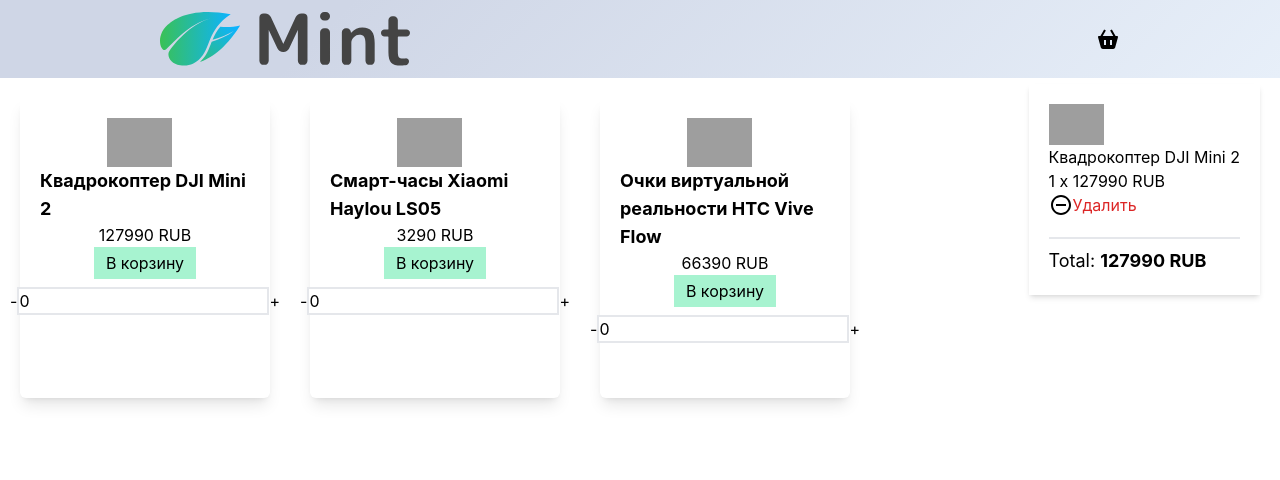
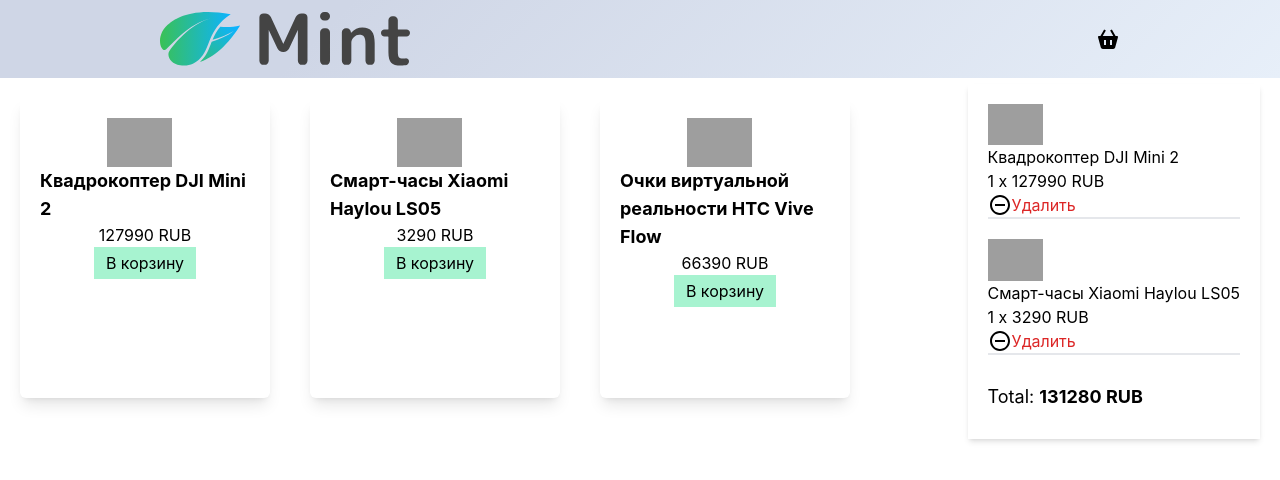
Before and after one commit to vkuznetsoff/e-shop, a React (Create React App) app: page / in a window 1280 px wide. Both pictures are taken after a click on the button 1108 px from the left and 39 px from the top of the page. Shown: the top 480 px of the page. Built offline with nearby package versions, Linux system fonts and the light colour scheme; grey boxes are pictures that could not be loaded.

Commit message:
Done remove from Cart

```diff
--- a/src/App.tsx
+++ b/src/App.tsx
@@ -1,4 +1,5 @@
 import { Provider } from "react-redux";
+import Cards from "./components/Cards";
 import Goods from "./components/Cards";
 import Header from "./components/Header";
 import store from "./store/store";
@@ -8,7 +9,7 @@
   return (
     <Provider store={store}>
       <Header />
-      <Goods />
+      <Cards />
     </Provider>
 
   );
--- a/src/components/Cards.tsx
+++ b/src/components/Cards.tsx
@@ -1,8 +1,8 @@
 import { FC } from "react"
-import { ICard } from "../types"
+import {IProduct, IProductCard } from "../types"
 import Card from "./Сard"
 
-const cards: ICard[] = [
+const cards: IProductCard[] = [
     {
         id: '1qq',
         imagePath: 'https://items.s1.citilink.ru/1420753_v01_b.jpg',
@@ -29,7 +29,7 @@
     return (
         <div className='flex flex-wrap items-center '>
             {cards.map(c => (
-               <Card key={c.id} card={c}/>
+               <Card key={c.id} product={c}/>
             ))
             }
         </div>
--- /dev/null
+++ b/src/components/Cart.tsx
@@ -0,0 +1,65 @@
+import { FC } from "react";
+import cn from "classnames";
+import { TypedUseSelectorHook, useDispatch, useSelector } from "react-redux";
+import { RootStateType } from "../store/rootReducer";
+import { ICartItem } from "../types";
+
+import removeIcon from '../assets/img/remove.svg'
+import { removeCartItem } from "../store/actions";
+
+
+//Компонента Корзины - содержимое корзины
+const Cart: FC<{ showCart: boolean }> = ({ showCart }) => {
+  const cart = useSelector((state: RootStateType) => state.cart);
+  const total = (cart as ICartItem[]).reduce((acc, item) => acc + item.price, 0);
+  const dispatch = useDispatch()
+
+  const removeItem = (id: string) => {
+    const updatedCart = (cart as ICartItem[]).filter((i) => i.id !== id);
+    dispatch(removeCartItem(id))
+    console.log(id);
+  };
+  return (
+    <div
+      className={cn("absolute right-5 shadow-md p-5 bg-white", {
+        hidden: !showCart
+      })}
+      style={{ top: "calc(60px + 1.5rem" }}
+    >
+      {(cart as ICartItem[]).map((item) => (
+        <div key={`card item ${item.name} `} className='flex-col items-center mb-5 border-b-2'>
+          <img
+            src={item.imagePath}
+            alt={item.name}
+            width={55}
+            height={55}
+            className="mr-3"
+          />
+
+          <div className="">{item.name}</div>
+
+          <div>
+            {item.count} x {item.price} RUB
+          </div>
+          <div
+            className="text-red-600 cursor-pointer flex"
+            onClick={() => removeItem(item.id)}
+          >
+            <img src={removeIcon} alt="remove" />
+            Удалить
+          </div>
+
+
+        </div>
+      ))}
+
+      {(cart as ICartItem[]).length !== 0 && <div className="text-lg mt-5 mb-2  pt-2">
+             Total: <b>{total} RUB</b>
+          </div>
+      }
+
+    </div>
+  );
+};
+
+export default Cart;
--- a/src/components/Header.tsx
+++ b/src/components/Header.tsx
@@ -2,10 +2,11 @@
 
 import logoImg from '../assets/img/logo.svg'
 import cartIcon from '../assets/img/cart.svg'
-import removeIcon from '../assets/img/remove.svg'
+
 
 import cn from 'classnames'
 import { ICartItem } from '../types'
+import Cart from './Cart'
 
 
 let cart: ICartItem[] = [
@@ -23,12 +24,7 @@
 
     const [showCart, setShowCart] = useState(false)
 
-    const total = cart.reduce((acc, item) => acc + item.price, 0)
 
-    const removeItem = (id: string) => {
-        cart = cart.filter(i => i.id !== id)
-        console.log(id)
-    }
 
 
 
@@ -43,32 +39,9 @@
                 <img src={cartIcon} alt='cart' />
             </button>
 
-            <div className={cn('absolute right-5 shadow-md p-5', {
-                hidden: !showCart
-            })}
-                style={{ top: 'calc(60px + 1.5rem' }}>
-                {cart.map(item => (
-                    <div key={`card item ${item.name} `} className='flex-col items-center'>
-
-                        <img src={item.imagePath} alt={item.name}
-                            width={55} height={55} className='mr-3' />
-
-                        <div className=''>{item.name}</div>
-
-                        <div>{item.count} x {item.price} RUB</div>
-                        <div className='text-red-600 cursor-pointer flex'
-                            onClick={() => removeItem(item.id)}>
-                                <img src={removeIcon} alt='remove'/>Удалить
-                            </div>
-
-                        <div className='text-lg border-t-2 mt-5 pt-2'>
-                            Total: <b>{total} RUB</b>
-                        </div>
-                    </div>
-                ))}
+            <Cart showCart={showCart} />
 
 
-            </div>
         </div>
     )
 }
--- a/src/components/Сard.tsx
+++ b/src/components/Сard.tsx
@@ -1,32 +1,41 @@
-import { FC, useState } from "react"
-import { useDispatch } from "react-redux"
-import { addCartItem } from "../store/actions"
-import { ICard, ICartItem, ICardItem } from "../types"
-import Quantity from "./Quantity"
+import { FC, useState } from "react";
+import { useDispatch } from "react-redux";
+import { addCartItem } from "../store/actions";
+import { IProduct, IProductCard } from "../types";
+import Quantity from "./Quantity";
 
+const Card: FC<IProduct> = ({ product }) => {
+  const dispatch = useDispatch();
+  const [count, setCount] = useState(0);
 
+  const addHandler = (product: IProductCard, count: number) => {
+      dispatch(addCartItem(product, count))
+  };
 
-const Card: FC<ICardItem> = ({card}) => {
-    const dispatch = useDispatch()
-    const [count, setCount] = useState(0)
+  return (
+    <div
+      className="flex flex-col items-center  shadow-lg rounded-md p-5 m-5 "
+      style={{ width: "250px", height: "300px" }}
+    >
+      <img
+        src={product.imagePath}
+        alt={product.name}
+        className="mr-3"
+        width="65px"
+      />
 
-    const addHandler = () => {
-dispatch(addCartItem(card, count))
-    }
+      <div className="text-lg font-bold">{product.name}</div>
 
-    return (
-        <div className="flex flex-col items-center  shadow-lg rounded-md p-5 m-5 " style={{width: '250px', height: '300px' }}>
-            <img src={card.imagePath} alt={card.name}
-                         className='mr-3'  width='65px' />
+      <div>{product.price} RUB</div>
+      <button
+        onClick={() => addHandler(product, 1)}
+        className="bg-emerald-200 px-3 py-1 hover:contrast-150"
+      >
+        В корзину
+      </button>
+      {/* <Quantity count={count} setCount={setCount} /> */}
+    </div>
+  );
+};
 
-                    <div className='text-lg font-bold'>{card.name}</div>
-
-                    <div>{card.price} RUB</div>
-                    <button onClick={addHandler} className='bg-emerald-200 px-3 py-1 hover:contrast-150'>В корзину</button>
-                    <Quantity count={count} setCount={setCount}/>
-
-        </div>
-    )
-}
-
-export default Card
+export default Card;
--- a/src/store/actions.ts
+++ b/src/store/actions.ts
@@ -1,7 +1,7 @@
-import { ICardItem, ICartItem } from "../types";
+import { IProductCard, ICartItem } from "../types";
 import { CART_ADD_ITEM, CART_CHANGE_COUNT, CART_REMOVE_ITEM } from "./storeTypes";
 
-export const addCartItem = (product: ICardItem, count: number) => {
+export const addCartItem = (product: IProductCard, count: number) => {
     return {
         type: CART_ADD_ITEM,
         payload: {product, count}
--- a/src/store/cartReducer.ts
+++ b/src/store/cartReducer.ts
@@ -2,33 +2,57 @@
 import { ICartItem } from "../types"
 import { ActionCartType, CART_ADD_ITEM, CART_CHANGE_COUNT, CART_REMOVE_ITEM } from "./storeTypes"
 
-const initialState: ICartItem[] = []
+const initialState: ICartItem[] = [{
+  id: '1qq',
+  imagePath: 'https://items.s1.citilink.ru/1420753_v01_b.jpg',
+  name: 'Квадрокоптер DJI Mini 2',
+  count: 1,
+  price: 127990
+},
+{
+  id: '2qq',
+  imagePath: 'https://items.s1.citilink.ru/1650268_v01_b.jpg',
+  name: 'Смарт-часы Xiaomi Haylou LS05',
+  price: 3290,
+  count: 1
+}
+]
 
 export const cartReducer = (state = initialState, action: ActionCartType) => {
   switch (action.type) {
+
     case CART_ADD_ITEM: {
-      const cart = [...state]
-      const { count, product } = action.payload
+      const {product, count} = action.payload
 
-      const foundItem = state.find(item => item.id === product.id)
-      if (foundItem) {
-        foundItem.count = count + 1
-      } else cart.push({
-        ...product,
-        count
-      })
-      return cart
+      const s = state.map(item => {
+          if (item.id === product.id) {
+            debugger
+            return { ...item, count: item.count+count}
+          }
+          return item
+        })
+
+          debugger
+      console.log(s)
+      return s
+
+
+      // const cart = [...state]
+      // const { count, product } = action.payload
+
+      // const foundItem = state.find(item => item.id === product.id)
+      // if (foundItem) {
+      //   foundItem.count = count + 1
+      // } else cart.push({
+      //   ...product,
+      //   count
+      // })
+      // return cart
     }
 
     case CART_REMOVE_ITEM: {
-      const cart = [...state]
 
-      cart.forEach((item, idx) => {
-        if (item.id === action.payload) {
-          cart.slice(idx, 1)
-        }
-      })
-      return cart
+      return state.filter(item => item.id !== action.payload)
 
     }
 
--- a/src/store/storeTypes.ts
+++ b/src/store/storeTypes.ts
@@ -1,4 +1,4 @@
-import { ICard, ICardItem, ICartItem } from "../types"
+import { IProduct, IProductCard, ICartItem } from "../types"
 
 export const CART_ADD_ITEM = "CART_ADD_ITEM"
 export const CART_REMOVE_ITEM = "CART_REMOVE_ITEM"
@@ -6,7 +6,7 @@
 
 interface ICartChangeCountPayload {
     type: 'plus' | 'minus'
-    product: ICard
+    product: IProduct
 }
 
 interface ICartChangeCount {
@@ -15,7 +15,7 @@
 }
 
 interface ICartAddItemPayload {
-    product: ICardItem
+    product: IProductCard
     count: number
 }
 
```
Also changed, not shown: src/types.ts (+4 -4 lines).
